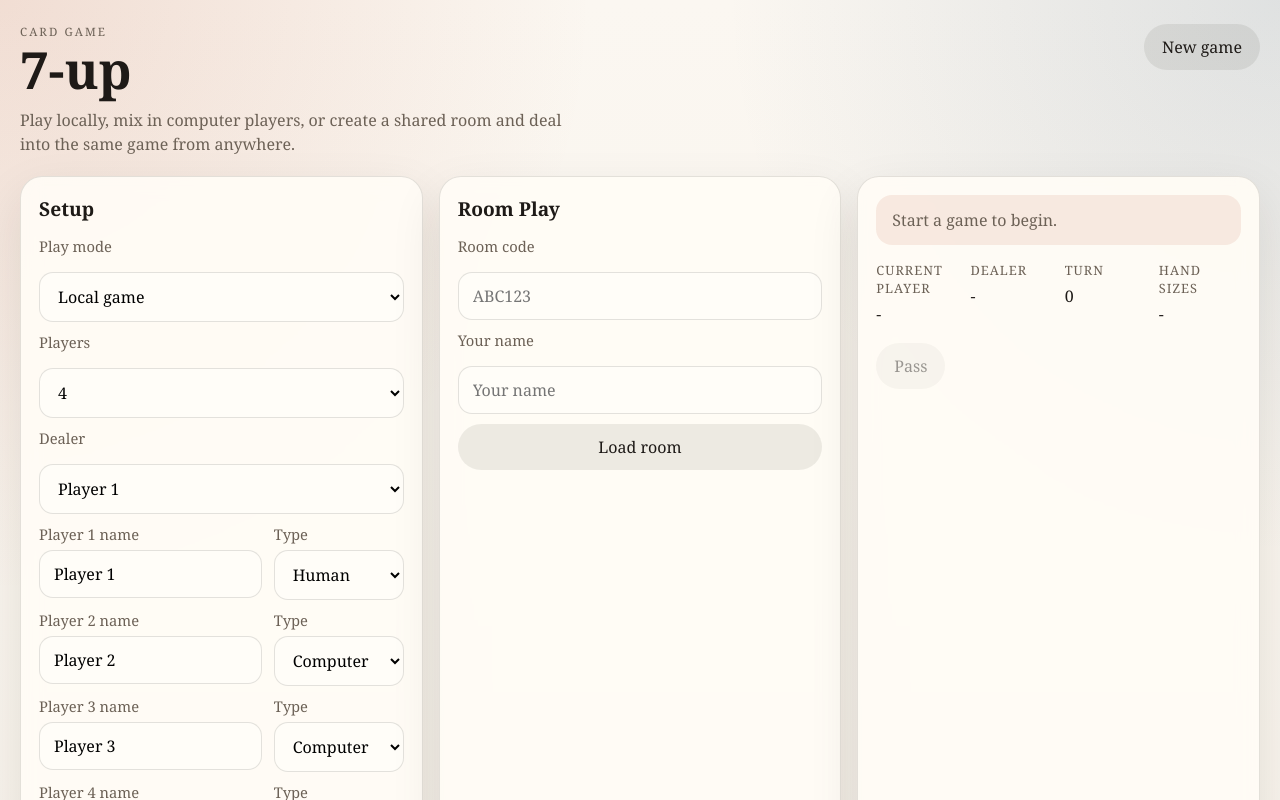
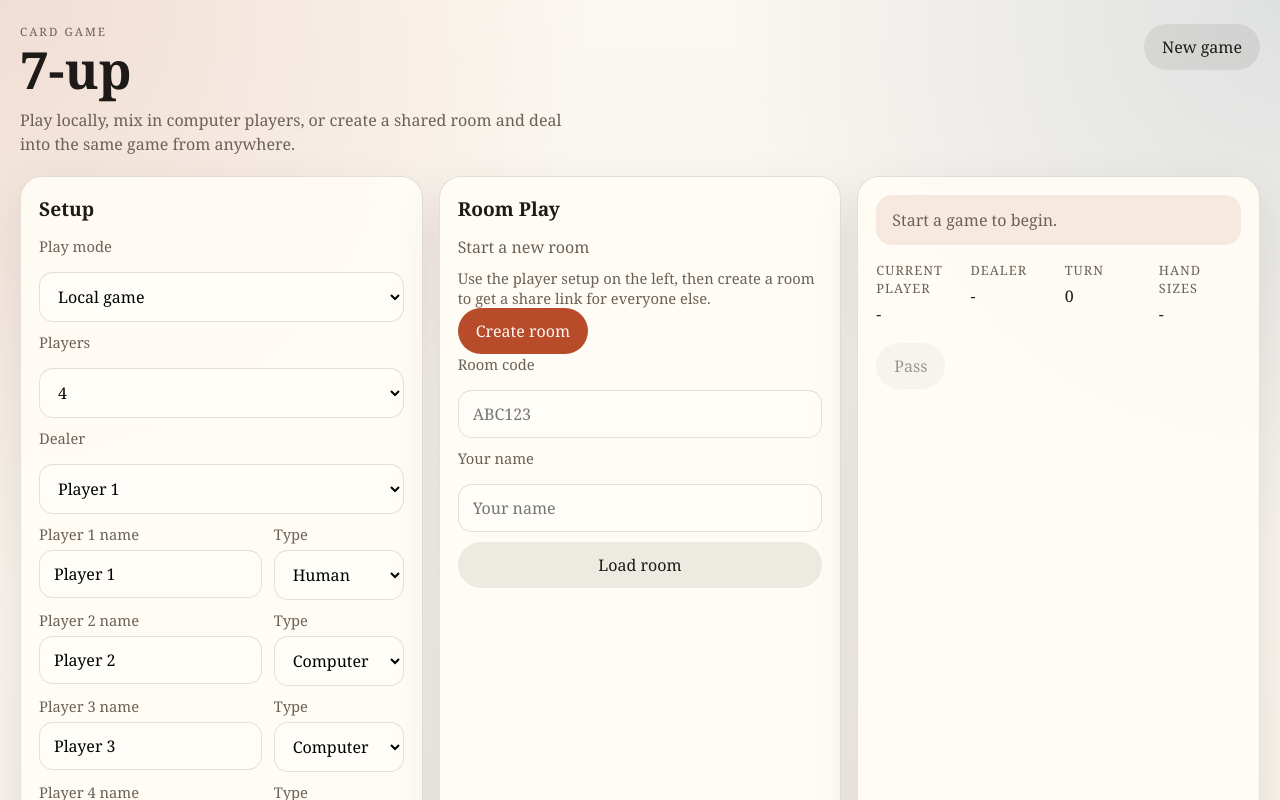
Before and after one commit to jasonhudson33/digital-games, a Next.js app: page / in a window 1280 px wide. Shown: the top 800 px of the page. Built offline with nearby package versions, Linux system fonts and the light colour scheme.

Commit message:
Add room creation shortcut

```diff
--- a/components/seven-up-client.js
+++ b/components/seven-up-client.js
@@ -493,6 +493,18 @@ export default function SevenUpClient() {
 
           <section className="panel room-panel">
             <h2>Room Play</h2>
+            {!room.roomCode ? (
+              <div className="room-create-panel">
+                <p className="preview-title">Start a new room</p>
+                <p className="hand-help">
+                  Use the player setup on the left, then create a room to get a share link for everyone else.
+                </p>
+                <button className="primary-button" type="button" onClick={createRoom}>
+                  Create room
+                </button>
+              </div>
+            ) : null}
+
             {!room.token ? (
               <form className="setup-form" onSubmit={loadRoom}>
                 <label htmlFor="join-room-code">Room code</label>
```
